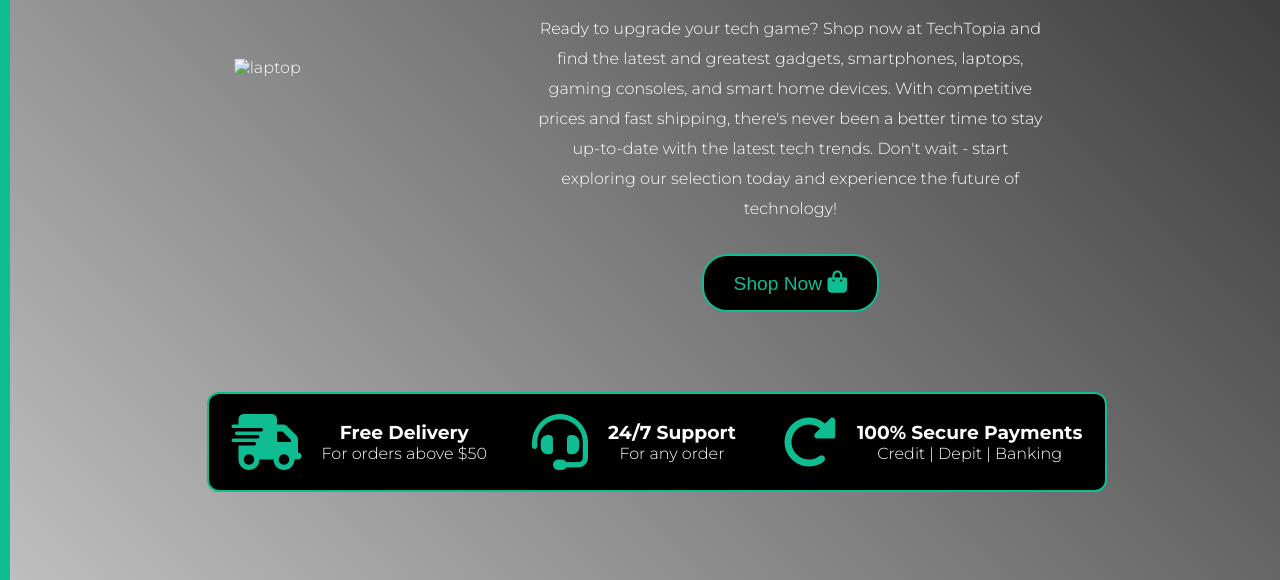
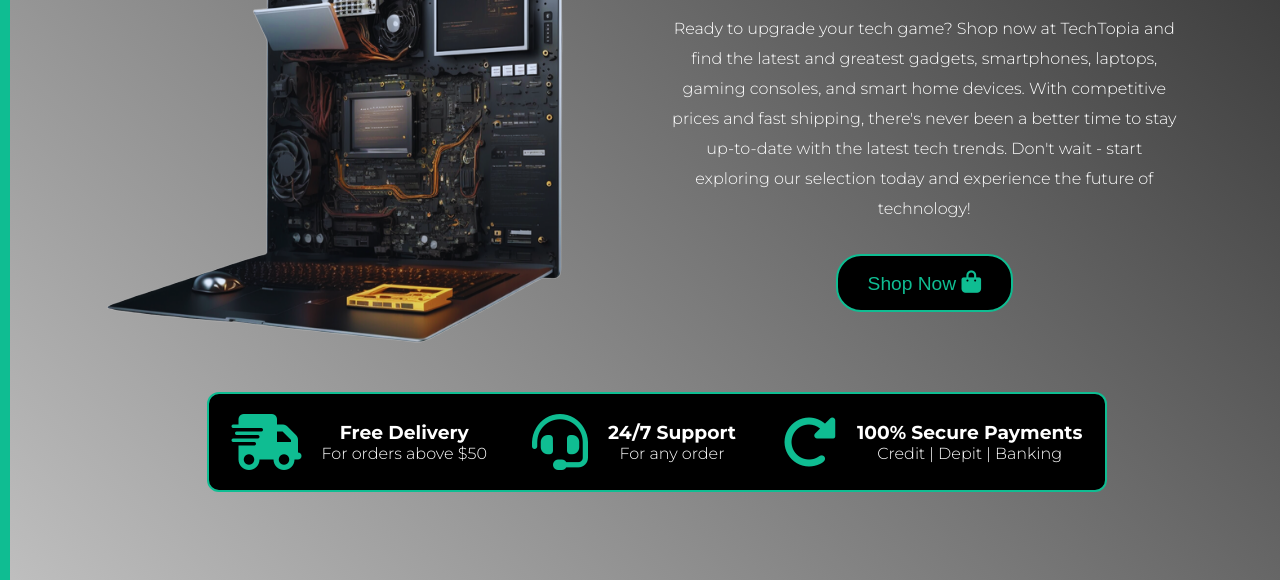
Before and after one commit to EyadMostafa/RevTech-Page, a plain HTML site: page index.html in a window 1280 px wide. Shown: the part 220-800 px from the top of the page. Drawn offline with Linux system fonts and the light colour scheme; the site is published under a folder, as on GitHub Pages, so addresses that start at the root find nothing.

Commit message:
Update index.html

```diff
--- a/index.html
+++ b/index.html
@@ -33,7 +33,7 @@
     <!----------------------------->
 
     <main>
-      <img src="/Assets/homeLaptop.png" alt="laptop" />
+      <img src="Assets/homeLaptop.png" alt="laptop" />
       <div id="homeText">
         <h1>Revolutionize Your Tech Game</h1>
         <p>
```
